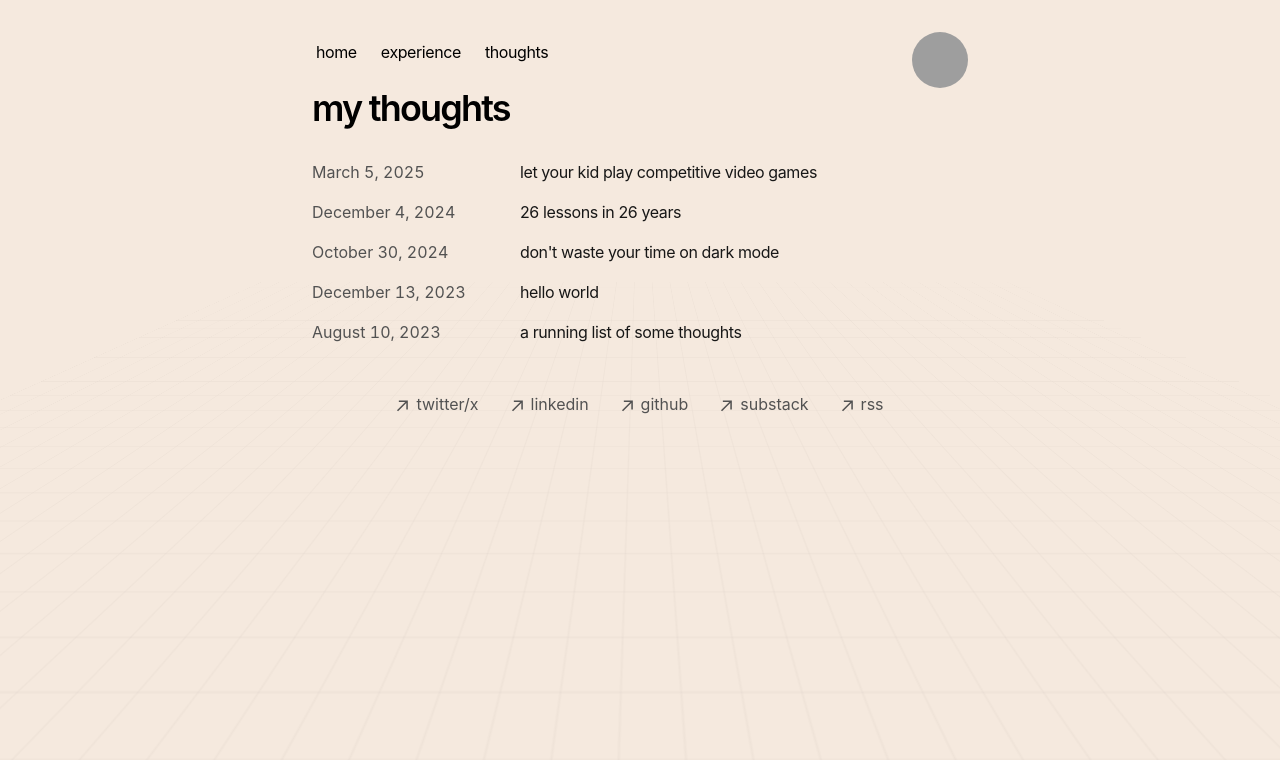
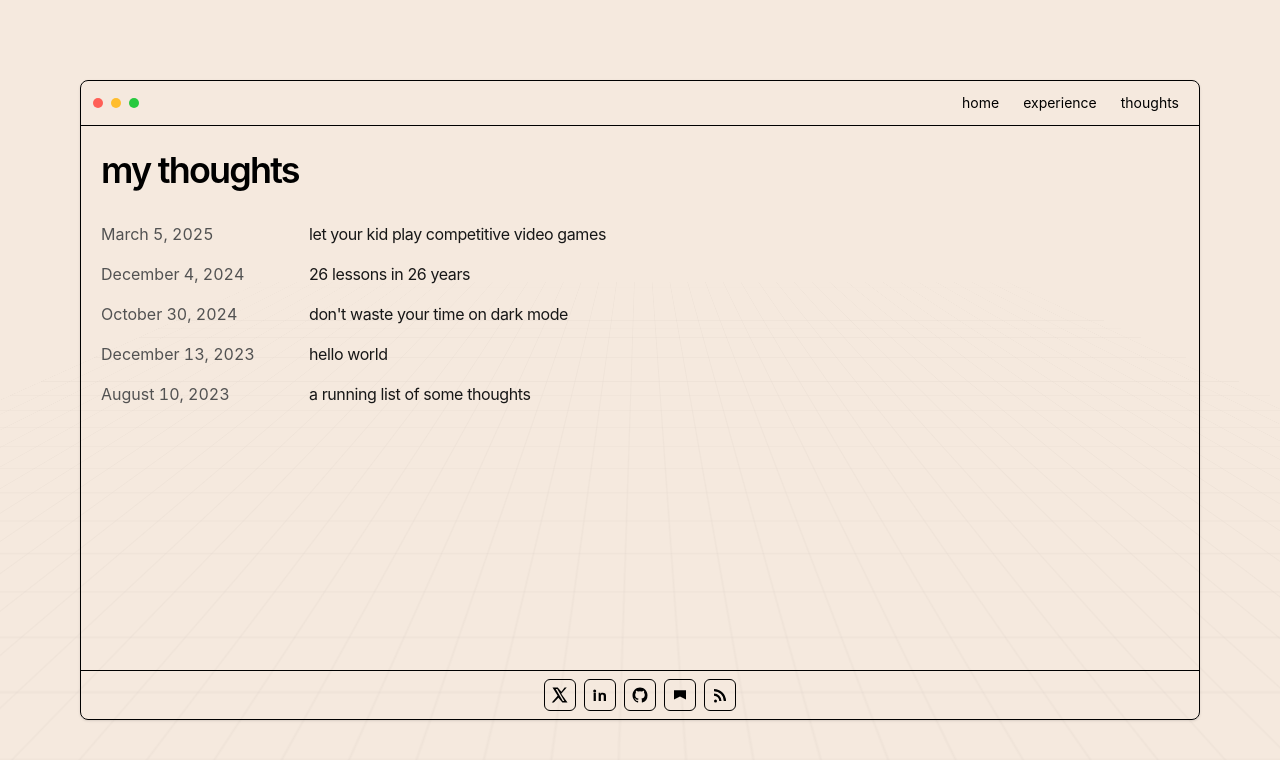
Before and after one commit to adiadd/adiadd.github.io, a Next.js app: page /blog in a window 1280 px wide. Shown: the top 760 px of the page. Built offline with nearby package versions, Linux system fonts and the light colour scheme; grey boxes are pictures that could not be loaded.

Commit message:
feat: enhance terminal layout and add profile image component

```diff
--- a/src/app/layout.tsx
+++ b/src/app/layout.tsx
@@ -5,10 +5,9 @@ import { GeistSans } from "geist/font/sans";
 import type { Metadata } from "next";
 import Script from "next/script";
 import NextTopLoader from "nextjs-toploader";
+import TerminalFrame from "src/components/terminal/frame";
 import { siteConfig } from "src/config/site";
 import styles from "../../src/styles/background.module.css";
-import Footer from "../components/footer";
-import { Navbar } from "../components/nav";
 import "./global.css";
 import { baseUrl } from "./sitemap";
 
@@ -82,14 +81,14 @@ export default function RootLayout({
       />
       <body className="antialiased mx-auto mt-8 frappe dark:mocha bg-base dark:text-white dark:bg-crust text-text">
         <div className={styles.gridBackground} />
-        <main className="flex-auto mt-6 flex flex-col px-2 mx-auto max-w-2xl">
-          <NextTopLoader showSpinner={false} color="#D18800" />
-          <Navbar />
-          {children}
-          <Footer />
-          <Analytics />
-          <SpeedInsights />
-        </main>
+        <TerminalFrame>
+          <div className="mx-auto w-full max-w-5xl lg:max-w-6xl">
+            <NextTopLoader showSpinner={false} color="#D18800" />
+            {children}
+            <Analytics />
+            <SpeedInsights />
+          </div>
+        </TerminalFrame>
       </body>
     </html>
   );
--- a/src/components/client/profile-image.tsx
+++ b/src/components/client/profile-image.tsx
@@ -7,7 +7,7 @@ export function ProfileImage() {
   const [isLoading, setIsLoading] = useState(true);
 
   return (
-    <div className="w-14 h-14 rounded-full relative overflow-hidden group cursor-pointer">
+    <div className="w-10 h-10 rounded-full relative overflow-hidden group cursor-pointer">
       {isLoading && (
         <div className="absolute inset-0 animate-pulse bg-gray-200 dark:bg-gray-700" />
       )}
@@ -15,10 +15,11 @@ export function ProfileImage() {
         src="https://utfs.io/f/X8OJl8spEec683HrXmNyqLUu2H0ri7xZDjQtWpBhGEVIcdeR"
         alt="Real Aditya"
         fill
-        sizes="100vw"
+        sizes="40px"
+        priority
         style={{ objectFit: "cover" }}
         onLoad={() => setIsLoading(false)}
-        className="transition-transform duration-1000 group-hover:rotate-360"
+        className="transition-opacity duration-300"
       />
     </div>
   );
--- a/src/components/nav.tsx
+++ b/src/components/nav.tsx
@@ -4,24 +4,21 @@ import { ProfileImage } from "./client/profile-image";
 
 export function Navbar() {
   return (
-    <aside className="-ml-[8px] tracking-tight">
-      <div className="lg:sticky lg:top-20">
-        <nav
-          className="flex flex-row items-start justify-between relative px-0 pb-0 fade md:overflow-auto scroll-pr-6 md:relative"
-          id="nav"
-        >
-          <div className="flex flex-row items-center space-x-0 pr-10">
+    <aside className="tracking-tight mb-4">
+      <div className="lg:sticky lg:top-6">
+        <nav className="flex flex-row items-center justify-end px-0 pb-0">
+          <div className="hidden md:flex flex-row items-center space-x-2 mr-3">
             {Object.entries(siteConfig.navItems).map(([path, { name }]) => (
               <Link
                 key={path}
                 href={path}
-                className="transition-all hover:text-neutral-800 dark:hover:text-neutral-200 flex align-middle relative py-1 px-2 m-1"
+                className="text-sm text-[color:var(--text)]/70 hover:text-[color:var(--text)] transition-colors py-1 px-2"
               >
                 {name}
               </Link>
             ))}
           </div>
-
+          {/* remove social icons from the navbar per request */}
           <ProfileImage />
         </nav>
       </div>
--- /dev/null
+++ b/src/components/terminal/frame.tsx
@@ -0,0 +1,178 @@
+"use client";
+
+import Link from "next/link";
+import type React from "react";
+import { siteConfig } from "src/config/site";
+
+type TerminalFrameProps = {
+  title?: string;
+  children: React.ReactNode;
+};
+
+function GithubIcon() {
+  return (
+    <svg width="18" height="18" viewBox="0 0 24 24" fill="none" aria-hidden>
+      <title>GitHub</title>
+      <path
+        d="M12 2C6.48 2 2 6.58 2 12.26c0 4.53 2.87 8.37 6.84 9.73.5.1.68-.22.68-.49 0-.24-.01-.87-.01-1.7-2.78.62-3.37-1.37-3.37-1.37-.45-1.18-1.11-1.5-1.11-1.5-.9-.63.07-.62.07-.62 1 .07 1.52 1.06 1.52 1.06.9 1.57 2.36 1.12 2.93.85.09-.66.35-1.12.63-1.38-2.22-.26-4.56-1.14-4.56-5.08 0-1.12.39-2.03 1.03-2.75-.1-.26-.45-1.32.1-2.75 0 0 .84-.27 2.75 1.05a9.2 9.2 0 0 1 5 0c1.9-1.32 2.74-1.05 2.74-1.05.55 1.43.2 2.49.1 2.75.64.72 1.03 1.63 1.03 2.75 0 3.95-2.34 4.82-4.57 5.07.36.32.67.94.67 1.9 0 1.37-.01 2.47-.01 2.81 0 .27.18.6.69.49A10.04 10.04 0 0 0 22 12.26C22 6.58 17.52 2 12 2Z"
+        fill="currentColor"
+      />
+    </svg>
+  );
+}
+
+function LinkedInIcon() {
+  return (
+    <svg width="18" height="18" viewBox="0 0 24 24" fill="none" aria-hidden>
+      <title>LinkedIn</title>
+      <path d="M6.94 6.5a2 2 0 1 1-4 0a2 2 0 0 1 4 0Z" fill="currentColor" />
+      <path
+        d="M3.5 9h3V20h-3V9Zm6 0h2.88v1.51h.04c.4-.76 1.38-1.56 2.84-1.56C18.8 8.95 20 10.3 20 12.9V20h-3v-6.1c0-1.46-.52-2.45-1.83-2.45c-1 0-1.6.67-1.86 1.32c-.1.24-.12.57-.12.9V20h-3V9Z"
+        fill="currentColor"
+      />
+    </svg>
+  );
+}
+
+function XIcon() {
+  return (
+    <svg width="18" height="18" viewBox="0 0 24 24" fill="none" aria-hidden>
+      <title>X</title>
+      <path
+        d="M18.146 2H21l-7.358 8.403L22 22h-6.828l-5.35-6.37L3.8 22H1l7.829-8.935L2 2h6.973l4.86 5.728L18.146 2Zm-2.39 18h2.003L8.356 4H6.27l9.486 16Z"
+        fill="currentColor"
+      />
+    </svg>
+  );
+}
+
+function SubstackIcon() {
+  return (
+    <svg width="18" height="18" viewBox="0 0 24 24" fill="none" aria-hidden>
+      <title>Substack</title>
+      <path d="M4 6h16v2H4V6Z" fill="currentColor" />
+      <path d="M4 10h16v2H4v-2Z" fill="currentColor" />
+      <path d="M4 6v12l8-4 8 4V6H4Z" fill="currentColor" />
+    </svg>
+  );
+}
+
+function RssIcon() {
+  return (
+    <svg width="18" height="18" viewBox="0 0 24 24" fill="none" aria-hidden>
+      <title>RSS</title>
+      <path d="M6 18a2 2 0 1 0 0 4a2 2 0 0 0 0-4Z" fill="currentColor" />
+      <path
+        d="M4 10a10 10 0 0 1 10 10h-3A7 7 0 0 0 4 13v-3Z"
+        fill="currentColor"
+      />
+      <path
+        d="M4 4a16 16 0 0 1 16 16h-3A13 13 0 0 0 4 7V4Z"
+        fill="currentColor"
+      />
+    </svg>
+  );
+}
+
+function IconButtonLink({
+  href,
+  label,
+  children,
+  className = "",
+}: {
+  href: string;
+  label: string;
+  children: React.ReactNode;
+  className?: string;
+}) {
+  const isExternal = href.startsWith("http");
+  return (
+    <Link
+      href={href}
+      aria-label={label}
+      target={isExternal ? "_blank" : undefined}
+      rel={isExternal ? "noopener noreferrer" : undefined}
+      className={`inline-flex h-7 w-7 sm:h-8 sm:w-8 items-center justify-center rounded-md border border-[color:var(--terminal-border)] text-[color:var(--text)] hover:bg-[color:var(--terminal-border)]/5 transition-colors ${className}`}
+    >
+      {children}
+    </Link>
+  );
+}
+
+export default function TerminalFrame({ children }: TerminalFrameProps) {
+  return (
+    <div className="fixed inset-[clamp(32px,10vmin,120px)] z-0">
+      <div className="h-full w-full rounded-lg border border-[color:var(--terminal-border)] bg-[color:var(--terminal-bg)] shadow-sm mx-auto flex flex-col">
+        <div className="flex items-center justify-between border-b border-[color:var(--terminal-border)] bg-[color:var(--terminal-bg)] px-3 py-2">
+          <div className="flex items-center gap-2 sm:gap-3">
+            <div className="flex items-center gap-2">
+              <span className="inline-block h-2.5 w-2.5 rounded-full bg-[#ff5f56]" />
+              <span className="inline-block h-2.5 w-2.5 rounded-full bg-[#ffbd2e]" />
+              <span className="inline-block h-2.5 w-2.5 rounded-full bg-[#27c93f]" />
+            </div>
+          </div>
+          <div className="flex items-center gap-1 sm:gap-2 flex-shrink-0">
+            <Link
+              href="/"
+              className="text-xs sm:text-sm px-1.5 sm:px-2 py-0.5 sm:py-1 rounded hover:bg-[color:var(--terminal-border)]/5 text-[color:var(--text)]/80 hover:text-[color:var(--text)]"
+            >
+              home
+            </Link>
+            <Link
+              href="/experience"
+              className="text-xs sm:text-sm px-1.5 sm:px-2 py-0.5 sm:py-1 rounded hover:bg-[color:var(--terminal-border)]/5 text-[color:var(--text)]/80 hover:text-[color:var(--text)]"
+            >
+              experience
+            </Link>
+            <Link
+              href="/blog"
+              className="text-xs sm:text-sm px-1.5 sm:px-2 py-0.5 sm:py-1 rounded hover:bg-[color:var(--terminal-border)]/5 text-[color:var(--text)]/80 hover:text-[color:var(--text)]"
+            >
+              thoughts
+            </Link>
+          </div>
+        </div>
+        <div className="px-5 py-6 flex-1 min-h-0 overflow-auto">{children}</div>
+        <div className="border-t border-[color:var(--terminal-border)] bg-[color:var(--terminal-bg)] px-3 py-2">
+          <div className="flex items-center justify-center gap-2">
+            <IconButtonLink
+              href={siteConfig.links.X}
+              label="X"
+              className="hover:text-[#1da1f2]"
+            >
+              <XIcon />
+            </IconButtonLink>
+            <IconButtonLink
+              href={siteConfig.links.linkedIn}
+              label="LinkedIn"
+              className="hover:text-[#0077b5]"
+            >
+              <LinkedInIcon />
+            </IconButtonLink>
+            <IconButtonLink
+              href={siteConfig.links.github}
+              label="GitHub"
+              className="hover:text-[#333333]"
+            >
+              <GithubIcon />
+            </IconButtonLink>
+            <IconButtonLink
+              href={siteConfig.links.substack}
+              label="Substack"
+              className="hover:text-[#ffa500]"
+            >
+              <SubstackIcon />
+            </IconButtonLink>
+            <IconButtonLink
+              href="/rss"
+              label="RSS"
+              className="hover:text-[#f26522]"
+            >
+              <RssIcon />
+            </IconButtonLink>
+          </div>
+        </div>
+      </div>
+    </div>
+  );
+}
--- /dev/null
+++ b/src/components/terminal/section.tsx
@@ -0,0 +1,20 @@
+import type React from "react";
+
+type TerminalSectionProps = {
+  command: string;
+  children: React.ReactNode;
+};
+
+export default function TerminalSection({
+  command,
+  children,
+}: TerminalSectionProps) {
+  return (
+    <section className="mb-6">
+      <p className="mb-2 text-sm font-medium text-[color:var(--cmd)] font-mono">
+        $ {command}
+      </p>
+      <div className="space-y-3">{children}</div>
+    </section>
+  );
+}
--- a/tailwind.config.js
+++ b/tailwind.config.js
@@ -2,7 +2,12 @@
 module.exports = {
   content: ["./src/**/*.{js,ts,jsx,tsx,mdx}"],
   theme: {
-    extend: {},
+    extend: {
+      fontFamily: {
+        sans: ["var(--font-geist-sans)", "ui-sans-serif", "system-ui", "-apple-system", "Segoe UI", "Roboto", "Helvetica", "Arial", "sans-serif"],
+        mono: ["var(--font-geist-mono)", "ui-monospace", "SFMono-Regular", "Menlo", "Monaco", "Consolas", "Liberation Mono", "Courier New", "monospace"],
+      },
+    },
   },
   plugins: [],
 };
```
Also changed, not shown: src/app/page.tsx (+31 -28 lines).
